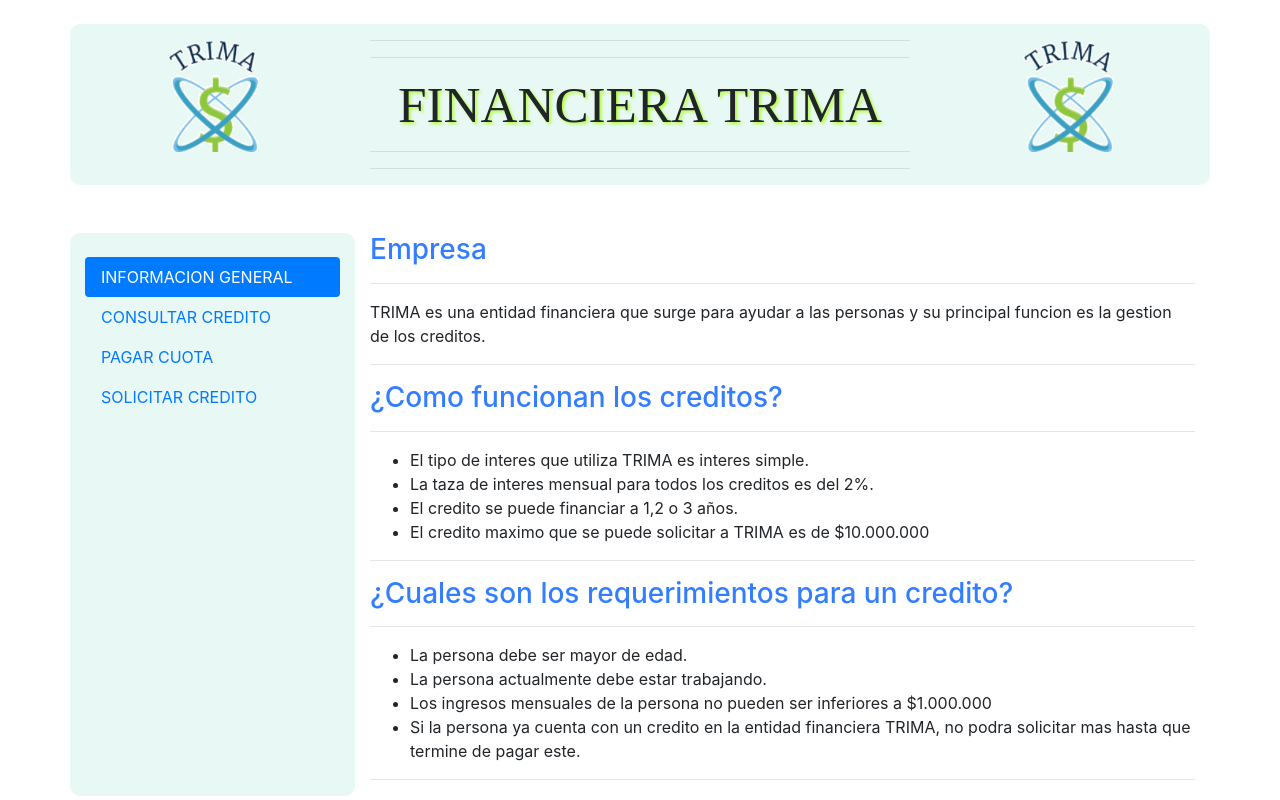
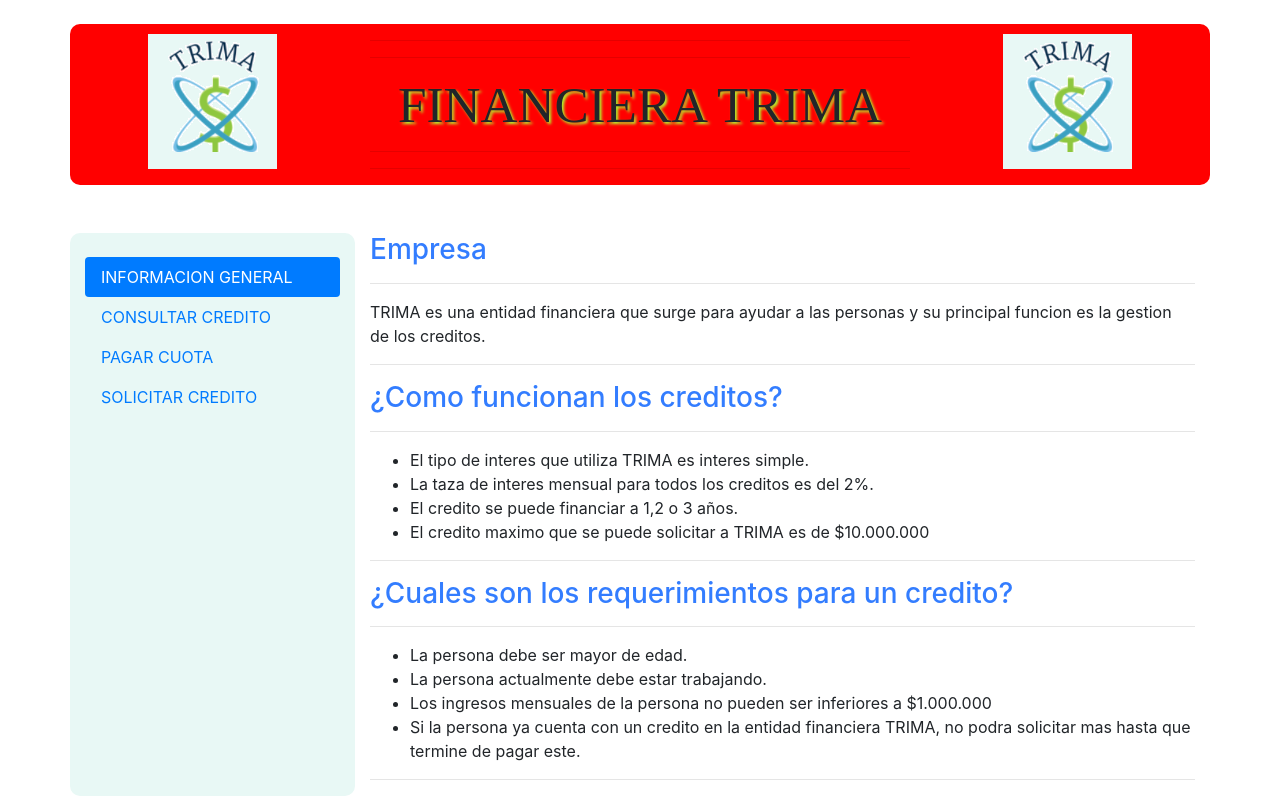
Before and after one commit to camilotriana/Credit-Management, a plain HTML site: page index.html in a window 1280 px wide. Drawn offline with nearby package versions, Linux system fonts and the light colour scheme.

Commit message:
Modificacion de estilos

```diff
--- a/styles/main.css
+++ b/styles/main.css
@@ -21,7 +21,7 @@ h3{
     color: #337DFF ;
 }
 #divCabezera{
-    background-color: #E8F8F5;
+    background-color: red;
     border-radius: 10px;
 }
 #menu{
```
